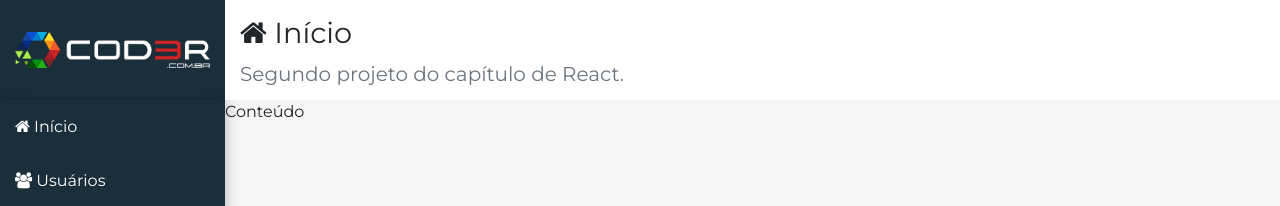
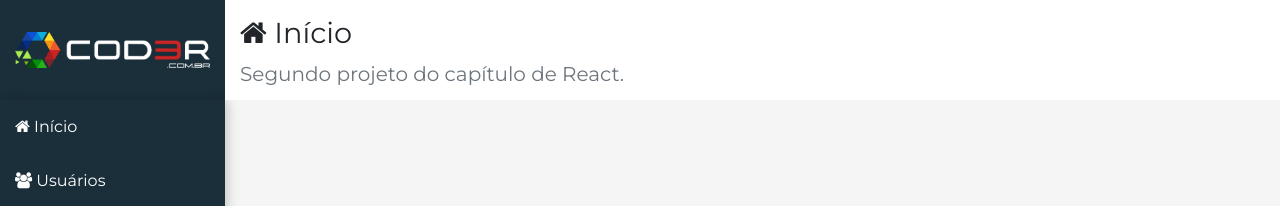
Before and after one commit to DiegoNedopetalski/projetoCadastroUsuario, a React (Create React App) app in the folder frontend/: page /users in a window 1280 px wide. Shown: the top 206 px of the page. Built offline with nearby package versions, Linux system fonts and the light colour scheme.

Commit message:
edit main

```diff
--- a/frontend/src/components/templates/Main.css
+++ b/frontend/src/components/templates/Main.css
@@ -0,0 +1,4 @@
+main > div {
+    background-color: #FFF;
+    box-shadow: 0px 0px 15px #0004;
+}
--- a/frontend/src/components/templates/Main.jsx
+++ b/frontend/src/components/templates/Main.jsx
@@ -6,8 +6,10 @@
     return (
         <React.Fragment>
             <Header {...props} />
-            <div className="content">
-                Conteúdo
+            <div className="content container-fluid">
+                <div className="p-3 mt-3">
+                    {props.children}
+                </div>
             </div>
         </React.Fragment>
     )
```
Also changed, not shown: frontend/src/components/home/Home.jsx (added, +12 -0 lines).
